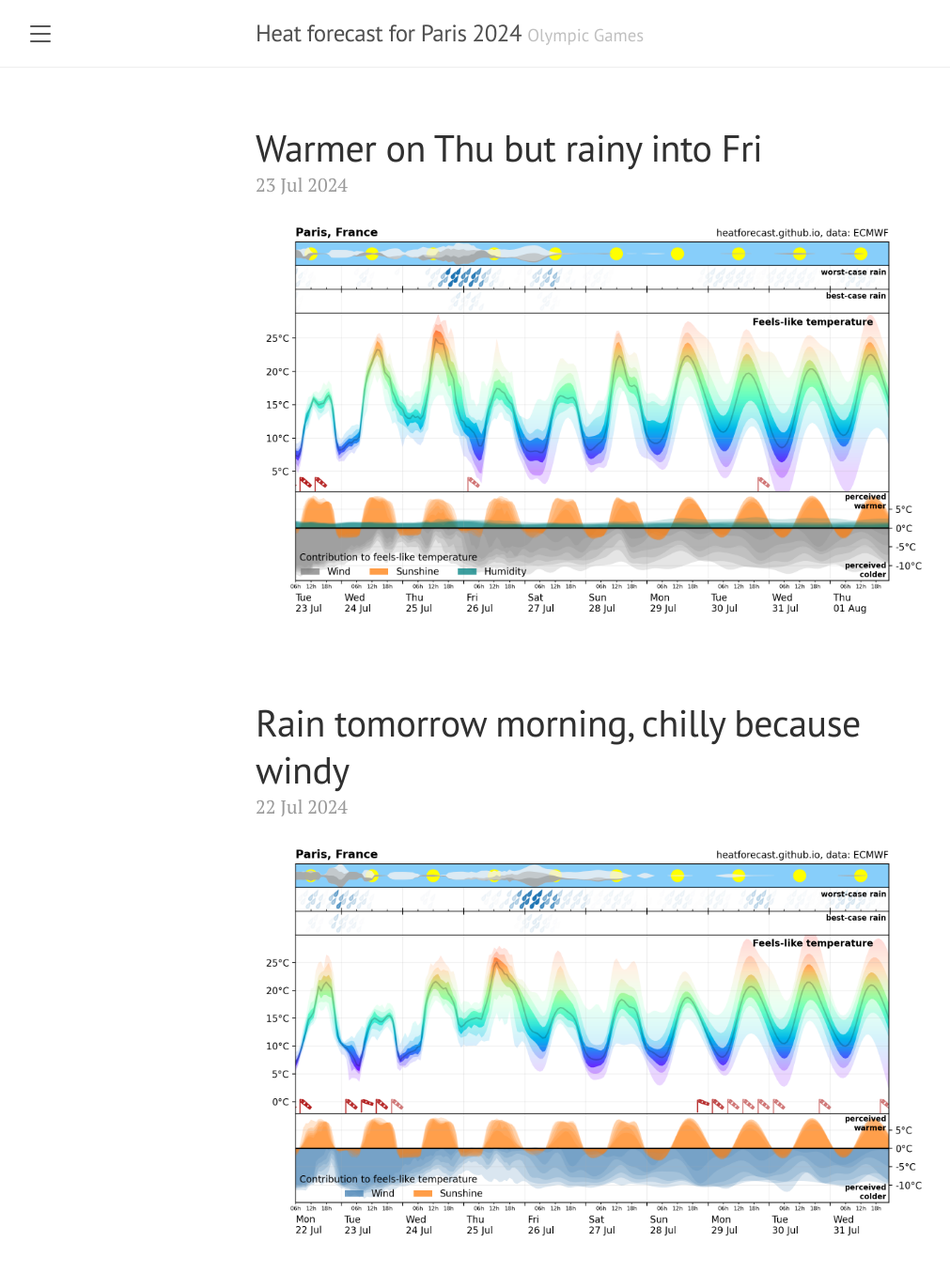
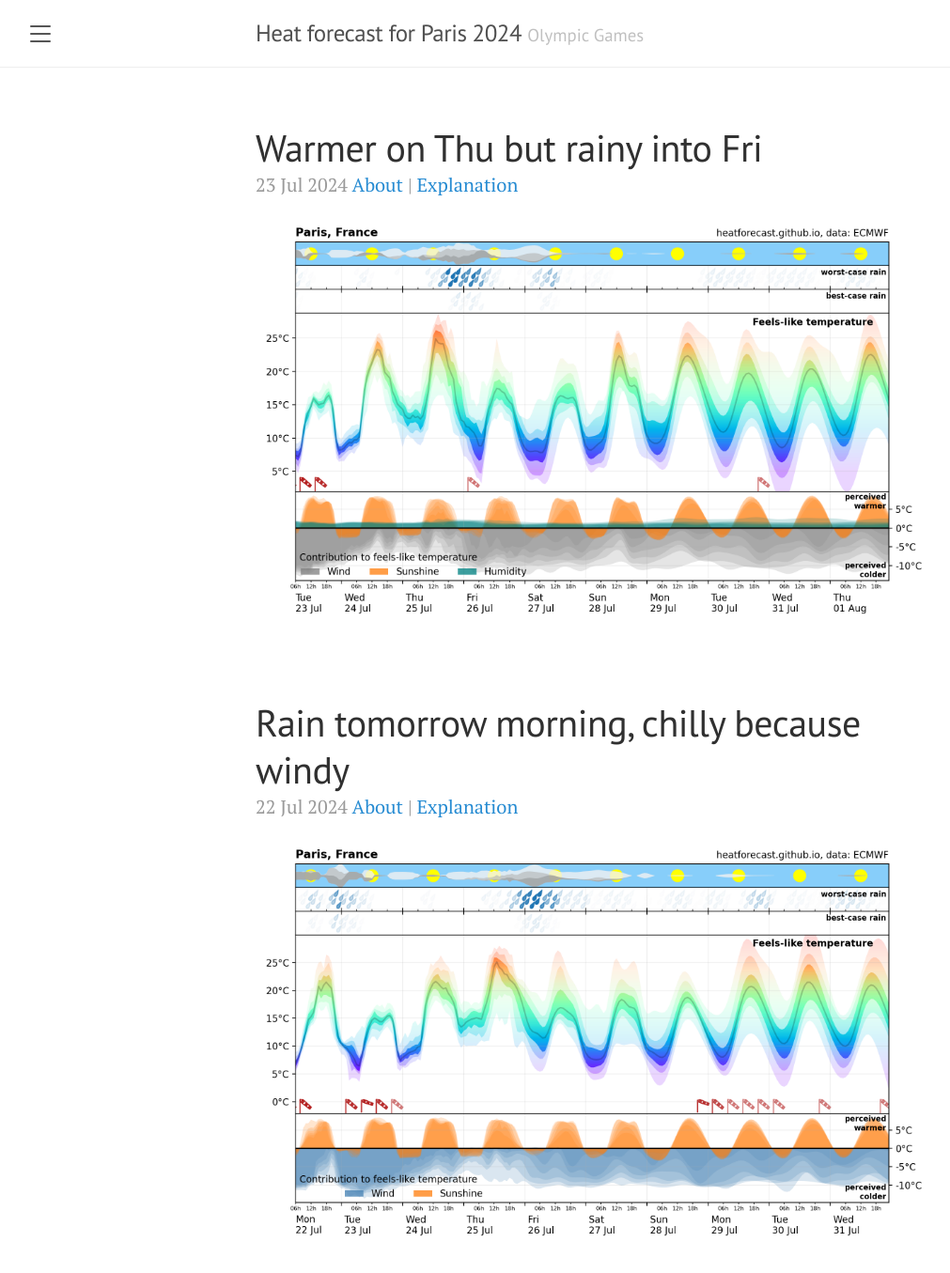
Before and after one commit to heatforecast/heatforecast.github.io, a Jekyll site: the page built from index.html, in a window 1280 px wide and 1400 px high. Shown: the top 1355 px of the window at 94% size, without its empty margins (8-1019 px from the left). Built offline with Jekyll 4.4.1, drawn with Linux system fonts in a browser that asks for light colours; the list of posts is cut into pages by our own code; some of the changed text lies outside the part shown.

Commit message:
about, explanation also in timeline

```diff
--- a/index.html
+++ b/index.html
@@ -12,7 +12,10 @@ title: Home
       </a>
     </h1>
 
-    <span class="post-date">{{ post.date | date_to_string }}</span>
+    <span class="post-date">{{ post.date | date_to_string }}
+      <a href="https://heatforecast.github.io/about">About</a> |
+      <a href="https://heatforecast.github.io/explanation">Explanation</a>
+    </span>
 
     {{ post.content }}
   </div>
```
